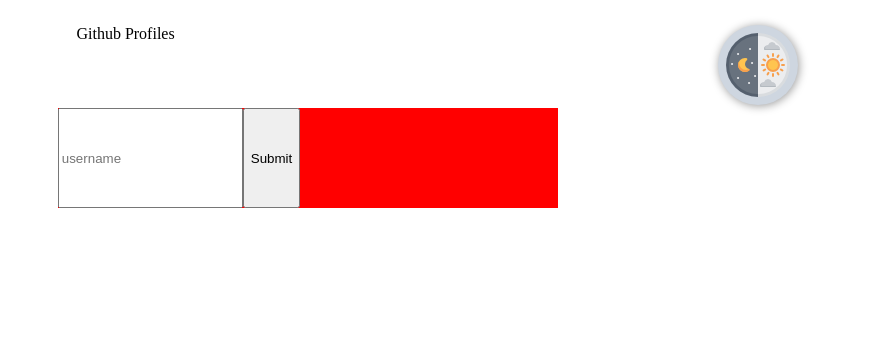
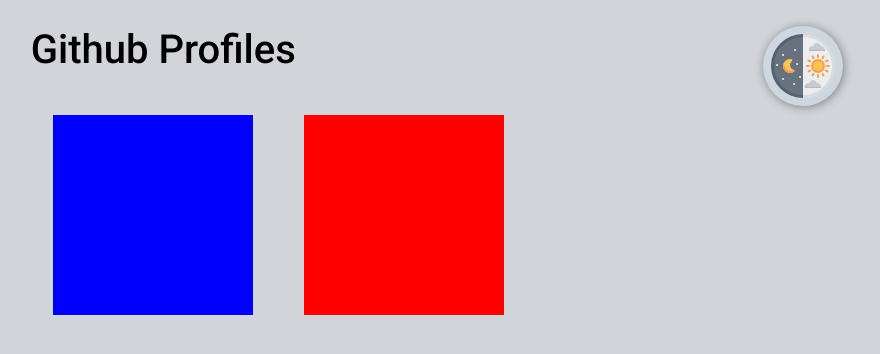
Before and after one commit to tadeifelipe/github-profiles, a React (Create React App) app: page / in a window 1280 px wide. Shown: the top 354 px of the page, without its empty margins (203-1083 px from the left). Built offline with nearby package versions, Linux system fonts and the light colour scheme.

Commit message:
change default search

```diff
--- a/src/App.js
+++ b/src/App.js
@@ -1,8 +1,8 @@
 import React from 'react';
-// import './Global.css';
+import './Global.css';
 
 import Header from './components/Header/Header';
-import { Search } from './components/Shearch/Search';
+import Search from './components/Shearch/Search';
 
 function App() {
   return (
--- a/src/components/Shearch/Search.js
+++ b/src/components/Shearch/Search.js
@@ -1,13 +1,33 @@
-import React from 'react';
-import './styleSearch.css';
+import React, { Component } from 'react';
+import './style.css';
 
-export const Search = () => {
-    return(
-     <div className="container2">
-         {/* <form> */}
-            <input type="text" placeholder="username" className="teste"></input>
-            <input type="submit" className="find"></input>
-         {/* </form> */}
-     </div>
-    );
+class Search extends Component {
+    constructor(props) {
+        super(props);
+
+        this.state = {
+            name: '',
+            avatar_url: '',
+            followers: '',
+            public_repos: '',
+            repos: [
+
+            ]
+        }
+    }
+
+    render(){
+        return (
+            <div className="profile">
+                <div className="info">
+
+                </div>
+                <div className="repos">
+
+                </div>
+            </div>
+        )
+    };
 }
+
+export default Search;
--- /dev/null
+++ b/src/components/Shearch/style.css
@@ -0,0 +1,17 @@
+.profile{
+    display: flex;
+    margin-left: 20%;
+}
+
+.info{
+    width: 200px;
+    height: 200px;
+    background-color: blue;
+    margin-right: 5%;
+}
+
+.repos{
+    width: 200px;
+    height: 200px;
+    background-color: red;
+}
--- a/src/components/Shearch/styleSearch.css
+++ /dev/null
@@ -1,11 +0,0 @@
-.container2{
-    display: flex;
-    margin-left: 20%;
-    height: 100px;
-    width: 500px;
-    background-color: red;
-};
-
-.teste {
-    background-color: blue;
-}
```
Also changed, not shown: src/components/Header/Header.js (line endings or trailing spaces).
